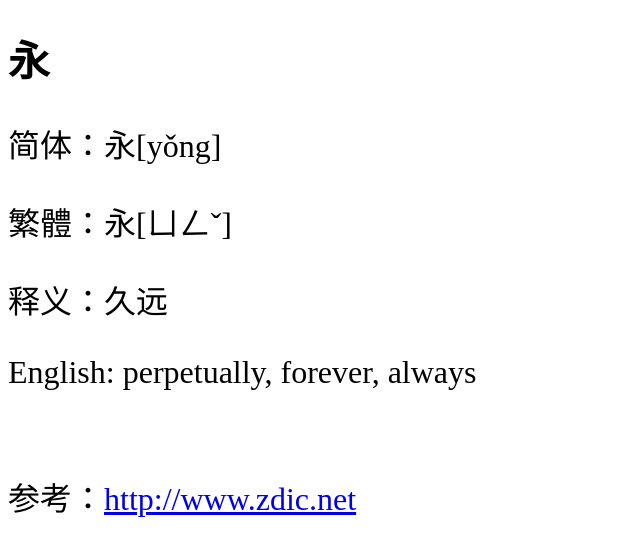
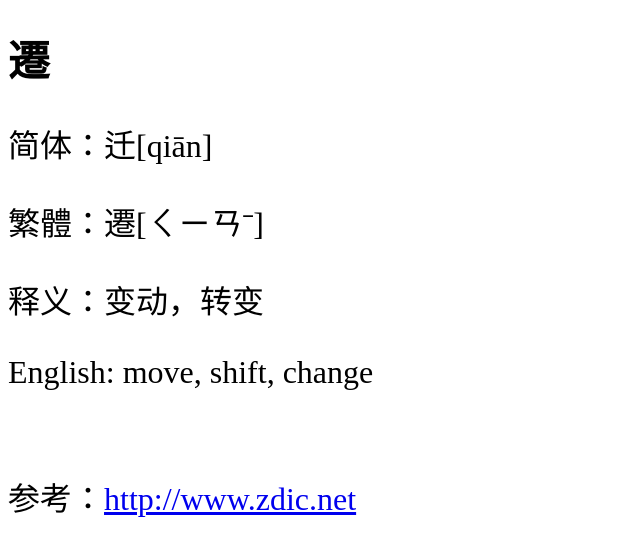
Before and after one commit to shengzhe/livecalligraphy, a Jekyll site: the page built from _posts/2012-08-31-LanTing-190.html, in a window 1280 px wide. Shown: the top 556 px of the page, without its empty margins (0-640 px from the left). Built offline with Jekyll 4.4.1, drawn with Linux system fonts in a browser that asks for light colours; Markdown is read by kramdown in place of the engine named in the settings.

Commit message:
Update 2012-08-31-LanTing-190.html

```diff
--- a/_posts/2012-08-31-LanTing-190.html
+++ b/_posts/2012-08-31-LanTing-190.html
@@ -1,11 +1,11 @@
 ---
 layout: default
-title: 兰亭集序第1个字 (1st character of Lan Ting)
+title: 兰亭集序第190个字 (190th character of Lan Ting)
 ---
-<h1>永</h1>
-<p>简体：永[yǒng]</p>
-<p>繁體：永[ㄩㄥˇ]</p>
-<p>释义：久远</p>
-<p>English: perpetually, forever, always</p>
+<h1>遷</h1>
+<p>简体：迁[qiān]</p>
+<p>繁體：遷[ㄑㄧㄢˉ]</p>
+<p>释义：变动，转变</p>
+<p>English: move, shift, change</p>
 <br/>
-<p>参考：<a href="http://www.zdic.net/zd/zi/ZdicE6ZdicB0ZdicB8.htm">http://www.zdic.net</a></p>
+<p>参考：<a href="http://www.zdic.net/z/25/js/8FC1.htm">http://www.zdic.net</a></p>
```
